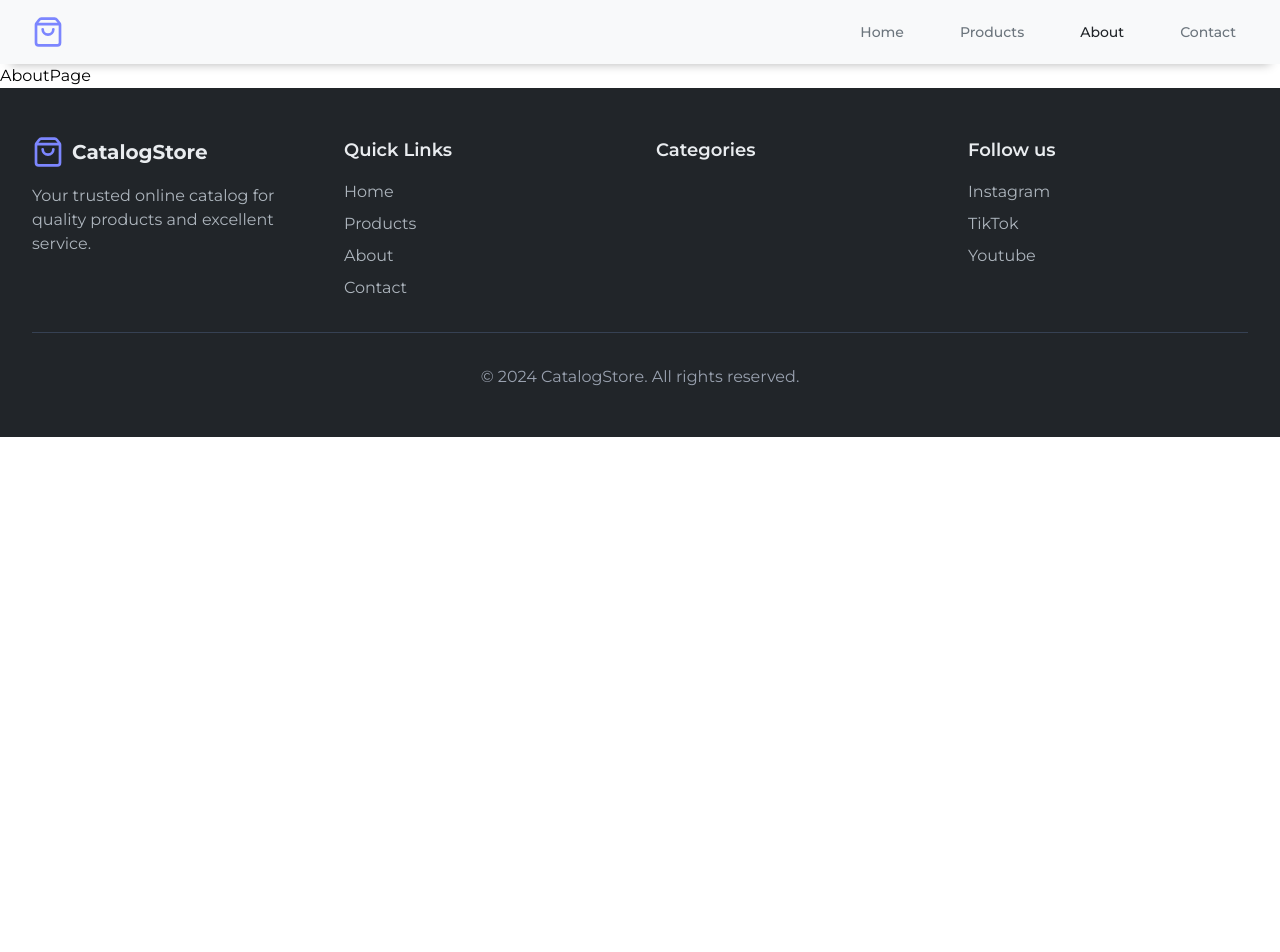
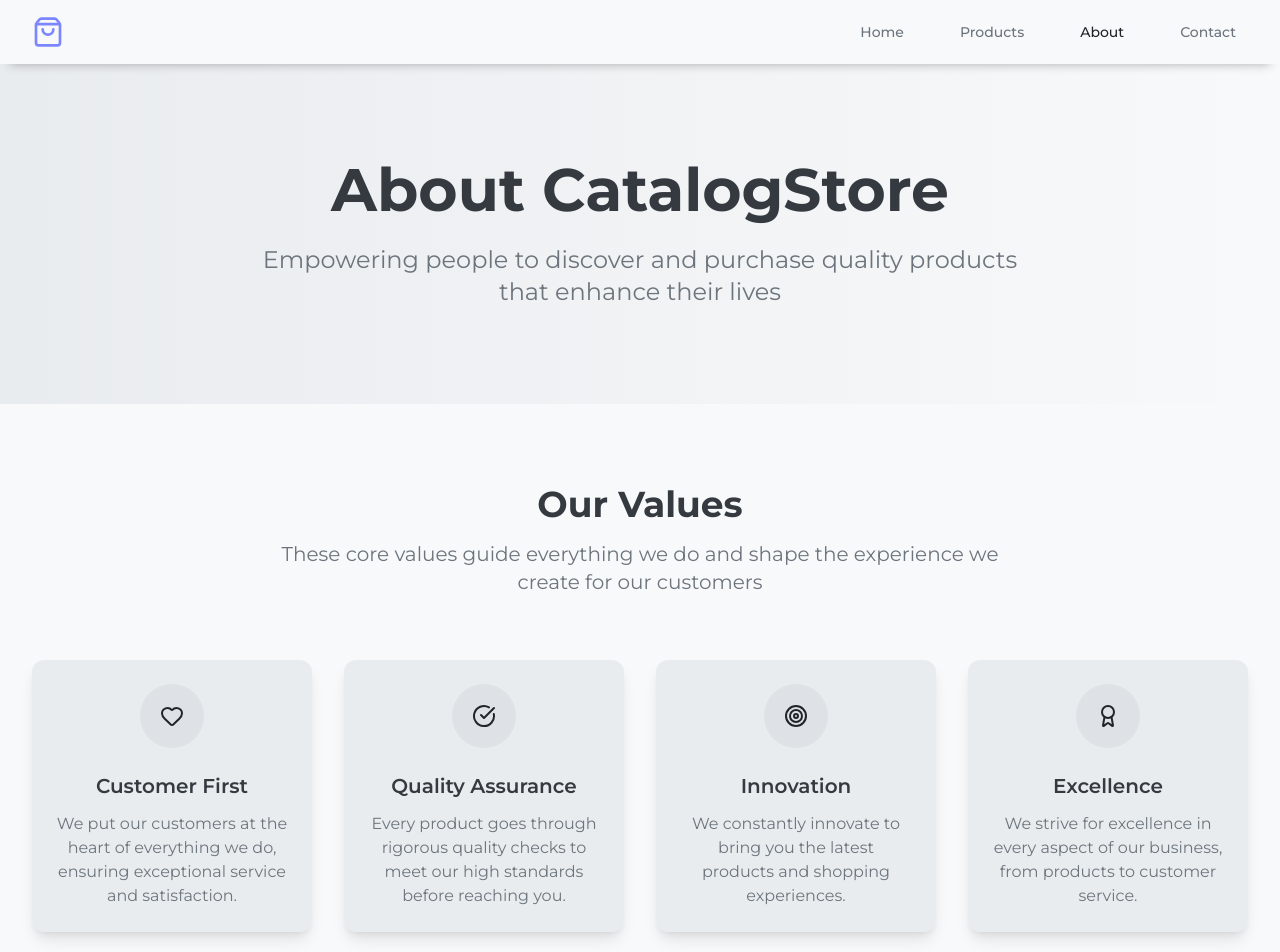
Before and after one commit to gemadp01/ojt-netkrom-frontend, a React (Vite) app: page /about in a window 1280 px wide. Shown: the top 952 px of the page. Before the commit the page ends 800 px from the top, so only its background shows below. Built offline with nearby package versions, Linux system fonts and the light colour scheme.

Commit message:
feat(aboutpage): implement aboutpage ui

```diff
--- /dev/null
+++ b/src/components/Sections/AboutPage/CallToActionSection.jsx
@@ -0,0 +1,28 @@
+import { Button } from "@/components/common/Button";
+import { Link } from "react-router";
+
+const CallToActionSection = () => {
+  return (
+    <section className="bg-gradient-to-r from-surface to-background py-20">
+      <div className="max-w-7xl mx-auto px-4 sm:px-6 lg:px-8 text-center">
+        <h2 className="text-4xl font-bold text-heading mb-6">
+          Ready to Experience the Difference?
+        </h2>
+        <p className="text-xl text-text-secondary mb-8 max-w-3xl mx-auto">
+          Join thousands of satisfied customers who have made CatalogStore their
+          trusted shopping destination
+        </p>
+        <div className="space-x-4">
+          <Link to="/products">
+            <Button>Start Shopping</Button>
+          </Link>
+          <Link to="/contact">
+            <Button variant="outline">Contact Us</Button>
+          </Link>
+        </div>
+      </div>
+    </section>
+  );
+};
+
+export default CallToActionSection;
--- /dev/null
+++ b/src/components/Sections/AboutPage/HeroSection.jsx
@@ -0,0 +1,18 @@
+const HeroSection = () => {
+  return (
+    <section className="relative bg-gradient-to-r from-surface to-background py-24">
+      {/* <div className="absolute inset-0 bg-black opacity-20"></div> */}
+      <div className="relative max-w-7xl mx-auto px-4 sm:px-6 lg:px-8 text-center">
+        <h1 className="text-5xl md:text-6xl font-bold text-heading mb-6">
+          About CatalogStore
+        </h1>
+        <p className="text-xl md:text-2xl text-text-secondary max-w-3xl mx-auto">
+          Empowering people to discover and purchase quality products that
+          enhance their lives
+        </p>
+      </div>
+    </section>
+  );
+};
+
+export default HeroSection;
--- /dev/null
+++ b/src/components/Sections/AboutPage/OurTeamSection.jsx
@@ -0,0 +1,40 @@
+const OurTeamSection = () => {
+  return (
+    <section className="py-20">
+      <div className="max-w-7xl mx-auto px-4 sm:px-6 lg:px-8">
+        <div className="text-center mb-16">
+          <h2 className="text-4xl font-bold text-heading mb-4">
+            Meet Our Team
+          </h2>
+          <p className="text-xl text-text-secondary max-w-3xl mx-auto">
+            The passionate people behind CatalogStore who work tirelessly to
+            bring you the best shopping experience
+          </p>
+        </div>
+
+        <div className="grid grid-cols-1 place-items-center mx-auto gap-8">
+          <div className="w-fit bg-background rounded-xl shadow-lg overflow-hidden hover:shadow-xl transition-shadow">
+            <img
+              src="/public/img/profile.png"
+              alt="Gema Dodi Pranata"
+              className="w-full h-64 object-cover"
+            />
+            <div className="p-6">
+              <h3 className="text-xl font-semibold text-heading mb-1">
+                Gema Dodi Pranata
+              </h3>
+              <p className="textforeground font-medium mb-3">
+                Founder & Developer
+              </p>
+              <p className="text-text-secondary text-sm">
+                Aspiring Software Engineer
+              </p>
+            </div>
+          </div>
+        </div>
+      </div>
+    </section>
+  );
+};
+
+export default OurTeamSection;
--- /dev/null
+++ b/src/components/Sections/AboutPage/OurValuesSection.jsx
@@ -0,0 +1,61 @@
+import { OurValuesCard } from "@/components/common/Card";
+import { Award, CheckCircle, Heart, Target } from "lucide-react";
+
+const OurValuesSection = () => {
+  const values = [
+    {
+      icon: Heart,
+      title: "Customer First",
+      description:
+        "We put our customers at the heart of everything we do, ensuring exceptional service and satisfaction.",
+    },
+    {
+      icon: CheckCircle,
+      title: "Quality Assurance",
+      description:
+        "Every product goes through rigorous quality checks to meet our high standards before reaching you.",
+    },
+    {
+      icon: Target,
+      title: "Innovation",
+      description:
+        "We constantly innovate to bring you the latest products and shopping experiences.",
+    },
+    {
+      icon: Award,
+      title: "Excellence",
+      description:
+        "We strive for excellence in every aspect of our business, from products to customer service.",
+    },
+  ];
+
+  return (
+    <section className="py-20 bg-background">
+      <div className="max-w-7xl mx-auto px-4 sm:px-6 lg:px-8">
+        <div className="text-center mb-16">
+          <h2 className="text-4xl font-bold text-heading mb-4">Our Values</h2>
+          <p className="text-xl text-text-secondary max-w-3xl mx-auto">
+            These core values guide everything we do and shape the experience we
+            create for our customers
+          </p>
+        </div>
+
+        <div className="grid grid-cols-1 md:grid-cols-2 lg:grid-cols-4 gap-8">
+          {values.map((value, index) => {
+            const Icon = value.icon;
+            return (
+              <OurValuesCard
+                key={index}
+                icon={Icon}
+                title={value.title}
+                description={value.description}
+              />
+            );
+          })}
+        </div>
+      </div>
+    </section>
+  );
+};
+
+export default OurValuesSection;
--- a/src/components/common/Card.jsx
+++ b/src/components/common/Card.jsx
@@ -119,3 +119,15 @@ export const ProductCard = ({ product, viewMode, formatPrice }) => {
     </div>
   );
 };
+
+export const OurValuesCard = ({ icon: Icon, title, description }) => {
+  return (
+    <div className="bg-surface rounded-xl shadow-lg p-6 text-center hover:shadow-xl transition-shadow">
+      <div className="inline-flex items-center justify-center w-16 h-16 bg-border rounded-full mb-6">
+        {Icon && <Icon className="text-3xl text-foreground" />}
+      </div>
+      <h3 className="text-xl font-semibold text-heading mb-3">{title}</h3>
+      <p className="text-text-secondary">{description}</p>
+    </div>
+  );
+};
--- a/src/pages/AboutPage.jsx
+++ b/src/pages/AboutPage.jsx
@@ -1,5 +1,100 @@
+import CallToActionSection from "@/components/Sections/AboutPage/CallToActionSection";
+import HeroSection from "@/components/Sections/AboutPage/HeroSection";
+import OurTeamSection from "@/components/Sections/AboutPage/OurTeamSection";
+import OurValuesSection from "@/components/Sections/AboutPage/OurValuesSection";
+
 const AboutPage = () => {
-  return <div>AboutPage</div>;
+  // const milestones = [
+  //   {
+  //     year: "2014",
+  //     event:
+  //       "CatalogStore founded with a vision to democratize quality shopping",
+  //   },
+  //   {
+  //     year: "2016",
+  //     event:
+  //       "Reached 1,000 satisfied customers and expanded product categories",
+  //   },
+  //   {
+  //     year: "2018",
+  //     event: "Launched mobile app and introduced premium membership program",
+  //   },
+  //   {
+  //     year: "2020",
+  //     event:
+  //       "Adapted to pandemic with enhanced safety measures and contactless delivery",
+  //   },
+  //   {
+  //     year: "2022",
+  //     event:
+  //       "Achieved 50,000+ customers milestone and opened distribution centers",
+  //   },
+  //   {
+  //     year: "2024",
+  //     event:
+  //       "Launched AI-powered recommendation engine and sustainability initiative",
+  //   },
+  // ];
+
+  return (
+    <div className="min-h-screen bg-white">
+      {/* Hero Section */}
+      <HeroSection />
+
+      {/* Our Values */}
+      <OurValuesSection />
+
+      {/* Our Team */}
+      <OurTeamSection />
+
+      {/* Timeline */}
+      {/* <section className="py-20 bg-gray-50">
+        <div className="max-w-7xl mx-auto px-4 sm:px-6 lg:px-8">
+          <div className="text-center mb-16">
+            <h2 className="text-4xl font-bold text-gray-900 mb-4">
+              Our Journey
+            </h2>
+            <p className="text-xl text-gray-600 max-w-3xl mx-auto">
+              Key milestones that shaped our company and brought us to where we
+              are today
+            </p>
+          </div>
+
+          <div className="relative">
+            <div className="absolute left-1/2 transform -translate-x-1/2 w-0.5 h-full bg-indigo-200"></div>
+            <div className="space-y-12">
+              {milestones.map((milestone, index) => (
+                <div
+                  key={index}
+                  className={`flex items-center ${
+                    index % 2 === 0 ? "flex-row" : "flex-row-reverse"
+                  }`}
+                >
+                  <div
+                    className={`w-1/2 ${
+                      index % 2 === 0 ? "pr-8 text-right" : "pl-8"
+                    }`}
+                  >
+                    <div className="bg-white rounded-lg shadow-lg p-6">
+                      <h3 className="text-2xl font-bold text-indigo-600 mb-2">
+                        {milestone.year}
+                      </h3>
+                      <p className="text-gray-700">{milestone.event}</p>
+                    </div>
+                  </div>
+                  <div className="absolute left-1/2 transform -translate-x-1/2 w-4 h-4 bg-indigo-600 rounded-full border-4 border-white shadow-lg"></div>
+                  <div className="w-1/2"></div>
+                </div>
+              ))}
+            </div>
+          </div>
+        </div>
+      </section> */}
+
+      {/* CTA Section */}
+      <CallToActionSection />
+    </div>
+  );
 };
 
 export default AboutPage;
```
Also changed, not shown: public/img/profile.png (added).
